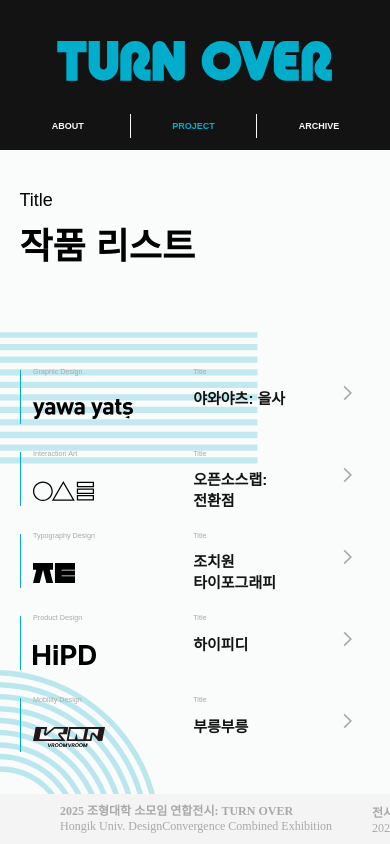
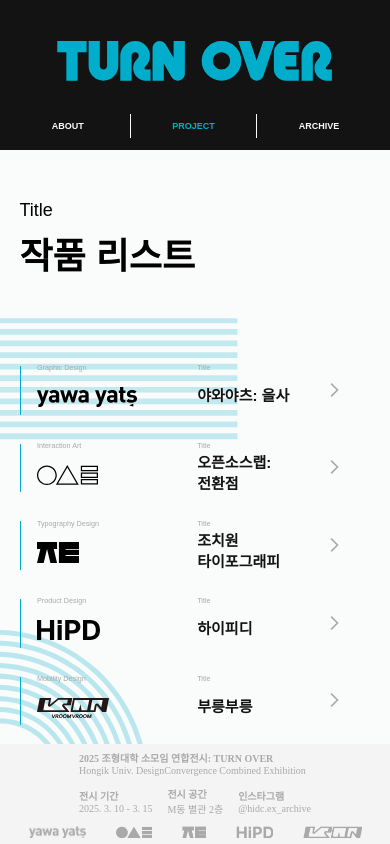
Before and after one commit to hidcCombEx/TurnOver, a plain HTML site: page project.html in a window 390 px wide. Drawn offline with Linux system fonts and the light colour scheme; a web font is replaced by a local one.

Commit message:
Sunghun Fixed

```diff
--- a/project.css
+++ b/project.css
@@ -13,10 +13,8 @@
 /* 좌측상단 Project, 작품 리스트 컨테이터 */
 
 .title {
-    position: relative;
-    width: auto;
-    height: auto;
-    margin-top: 56.0px;
+    display: flex;
+    flex-direction: column;
     text-align: left;
     white-space: nowrap;
 }
@@ -46,13 +44,13 @@
     flex-direction: column;
     justify-content: flex-end;
     align-items: flex-end;
-    gap: 32.0px;
+    gap: 4%;
     margin: 0 auto;
 }
 
 
 /* 동아리 1개 컨테이너 */
-.club {
+.clubs {
     display: flex;
     align-items: center;
     width: 550.0px;
@@ -60,6 +58,13 @@
     margin-bottom: 31.0px;
     gap: 12.0px;
     position: relative;
+}
+
+.club {
+    width: 60%;
+    height: 100%;
+    display: flex;
+    gap: 16px;
 }
 
 
@@ -92,14 +97,17 @@
 /* 동아리 정보 */
 
 .club-info {
-    position: relative;
-    width: 55%;
-    height: auto;
-
+    height: 100%;
     display: flex;
+    flex-direction: column;
     justify-content: flex-start;
     align-items: flex-start;
-    /* 좌측 비율 조정 */
+}
+
+.club-info > div {
+    display: flex;
+    align-items: center;
+    margin: auto 0;
 }
 
 /*====================================*/
@@ -107,18 +115,24 @@
 
 .subtitle-info {
     width: 100%;
-    height: auto;
+    height: 100%;
     display: flex;
+    flex-direction: column;
+    justify-content: space-between;
+}
+
+.subtitle-info > div {
+    display: flex;
+    align-items: center;
+    margin: auto 0;
 }
 
 /* 각 덩어리 내부에서 flex 관리 */
-.club .club-info,
-.club .subtitle-info {
+.clubs .club-info,
+.clubs .subtitle-info {
     display: flex;
     flex-direction: column;
-    justify-content: center;
     height: 100%;
-    padding-top: 25.0px;
 }
 
 /* 동아리 분류, Title 텍스트 스타일 */
@@ -127,22 +141,21 @@
     width: auto;
     height: auto;
     display: flex;
-    position: absolute;
+    /* position: absolute; */
     top: 0;
     font-size: 1.4rem;
     color: #A9A9A9;
 }
 
 /* 로고 크기 */
-.club .logoImage {
-    position: absolute;
+.clubs .logoImage {
+    /* position: absolute; */
     height: 3.0vh;
     padding-top: 5.0px;
     left: 0;
 }
 
-@media all and (max-width:1400.0px) {
-
+@media (max-width: 1500px) {
     .left {
         flex-direction: column;
         gap: 30px;
@@ -152,21 +165,13 @@
         width: 50%;
     }
 
-    .club .logoImage {
+    .clubs .logoImage {
         height: 35.0px;
     }
 
-    .club .subtitle {
+    .clubs .subtitle {
         font-size: 3rem;
-        margin-bottom: 15.0px;
     }
-
-    .club .club-info,
-    .club .subtitle-info {
-        padding-top: 30.0px;
-    }
-
-
 }
 
 /* @media all and (max-width:900.0px) {
@@ -188,7 +193,7 @@
         gap: 6.0px;
     }
 
-    .club {
+    .clubs {
         width: 100%;
         max-height: 20%;
         margin-bottom: 31.0px;
@@ -203,11 +208,10 @@
 } */
 
 /* 소주제 제목 텍스트 스타일 */
-.club .subtitle {
+.clubs .subtitle {
     font-size: 2rem;
     font-weight: 600;
     color: #131313;
-    margin-bottom: 15.0px;
     transition: all 0.2s ease-in-out;
 }
 
@@ -240,7 +244,7 @@
     width: 100%;
     height: 40.0px;
     padding: 7.5px 7.5px;
-    position: absolute;
+    /* position: absolute; */
     top: 1.5rem;
     left: 0;
     transition: all 0.2s ease-in-out;
@@ -275,7 +279,7 @@
 
 /*==================================================================*/
 /* 테블릿 가로, 테블릿 세로 (해상도 384.0px ~ 511.5px)*/
-@media all and (max-width:1023px) {
+@media all and (max-width:1024px) {
 
     /* ======================== */
     /* 좌측 */
@@ -284,19 +288,21 @@
         width: 100%;
         justify-content: center;
         align-items: flex-end;
-        gap: 6.0px;
+        gap: 2%;
     }
 
-    .club {
+    .clubs {
         width: 100%;
         max-height: 20%;
         margin-bottom: 31.0px;
     }
 
+    .club {
+        width: 50%;
+    }
+
     .club .line {
         width: 5.0px;
-        height: 90%;
-        margin: auto 0;
         border-left: 2.0px solid #00AECC;
     }
 
@@ -309,21 +315,16 @@
         font-size: 1.5rem;
     }
 
-    .club .logoImage {
+    .clubs .logoImage {
         height: 25.0px;
     }
 
-    .club .subtitle {
+    .clubs .subtitle {
         font-size: 2rem;
-        margin-bottom: 15.0px;
     }
 
     .arrow svg {
         top: 1.5rem;
-    }
-
-    .title {
-        margin-top: 40.0px;
     }
 
     .title h1 {
@@ -341,16 +342,10 @@
 
 /*==================================================================*/
 /* 모바일 가로, 모바일 세로 (해상도 240.0px ~ 383.5px)*/
-@media all and (max-width:767px) {
+@media all and (max-width:768px) {
 
     /* ======================== */
     /* 좌측 */
-
-
-
-    .title {
-        margin-top: 40.0px;
-    }
 
     .title h1 {
         font-size: 3rem;
@@ -363,17 +358,14 @@
 
     .clublist {
         align-items: flex-end;
-        gap: 6.0px;
     }
 
     .club .line {
         width: 1.5px;
-        height: 90%;
-        margin: auto 0;
         border-left: 1.0px solid #00AECC;
     }
 
-    .club {
+    .clubs {
         width: 100%;
         max-height: 20%;
         /* margin-bottom: 31.0px; */
@@ -388,15 +380,14 @@
         width: 40%;
     }
 
-    .club .logoImage {
+    .clubs .logoImage {
         height: 17.5px;
     }
 
-    .club .subtitle {
+    .clubs .subtitle {
         word-break: keep-all;
         width: 6ch;
         font-size: 1.5rem;
-        margin-bottom: auto;
     }
 
 
@@ -450,7 +441,7 @@
         gap: 6.0px;
     }
 
-    .club {
+    .clubs {
         width: 30.0vw;
         height: 5.0vh;
         margin-bottom: 18.0px;
@@ -472,11 +463,11 @@
         width: 40%;
     }
 
-    .club .logoImage {
+    .clubs .logoImage {
         height: 17.5px;
     }
 
-    .club .subtitle {
+    .clubs .subtitle {
         word-break: keep-all;
         width: 6ch;
         font-size: 1.5rem;
@@ -517,10 +508,6 @@
         background: transparent;
     }
 
-    .title {
-        margin-top: 40.0px;
-    }
-
     .title h1 {
         font-size: 6rem;
     }
@@ -534,25 +521,17 @@
         height: 70%;
         justify-content: center;
         align-items: flex-end;
-        gap: 6.0px;
     }
 
     .club .line {
         width: 1.5px;
-        height: 90%;
-        margin: auto 0;
         border-left: 1.0px solid #00AECC;
     }
 
-    .club {
+    .clubs {
         width: 100%;
         height: 60px;
         margin-bottom: 16.0px;
-    }
-
-    .club .club-info,
-    .club .subtitle-info {
-        padding-top: 20.0px;
     }
 
 
@@ -564,16 +543,15 @@
         width: 40%;
     }
 
-    .club .logoImage {
+    .clubs .logoImage {
         height: 3.0vh;
         padding-top: 5.0px;
     }
 
-    .club .subtitle {
+    .clubs .subtitle {
         word-break: keep-all;
         width: 12ch;
         font-size: 2.5rem;
-        margin-bottom: auto;
     }
 
 
--- a/project.html
+++ b/project.html
@@ -55,17 +55,19 @@
 
                     <div class="clublist">
 
+                        <div class="clubs">
                             <div class="club">
                                 <div class="line"></div>
                                 <div class="club-info">
                                     <p class="category club-category">Graphic Design</p>
-                                <img src="images/logo/yawayats.svg" alt="yawa yatş" class="logoImage">
+                                    <div><img src="images/logo/yawayats.svg" alt="yawa yatş" class="logoImage"></div>
+                                </div>
                             </div>
                             <div class="subtitle-arrow-container">
                                 <a href="yawayats.html">
                                     <div class="subtitle-info">
                                         <p class="category subtitle-category">Title</p>
-                                        <p class="subtitle">야와야츠: 을사</p>
+                                        <div><p class="subtitle">야와야츠: 을사</p></div>
                                     </div>
                                     <div class="arrow-container">
                                         <div class="arrow">
@@ -81,17 +83,19 @@
 
                         </div>
 
+                        <div class="clubs">
                             <div class="club">
                                 <div class="line"></div>
                                 <div class="club-info">
                                     <p class="category club-category">Interaction Art</p>
-                                <img src="images/logo/osl.svg" alt="OSL" class="logoImage">
+                                    <div><img src="images/logo/osl.svg" alt="OSL" class="logoImage"></div>
+                                </div>
                             </div>
                             <div class="subtitle-arrow-container">
                                 <a href="osl.html">
                                     <div class="subtitle-info">
                                         <p class="category subtitle-category">Title</p>
-                                        <p class="subtitle">오픈소스랩: 전환점</p>
+                                        <div><p class="subtitle">오픈소스랩: 전환점</p></div>
                                     </div>
                                     <div class="arrow-container">
                                         <div class="arrow">
@@ -109,17 +113,19 @@
 
 
 
+                        <div class="clubs">
                             <div class="club">
                                 <div class="line"></div>
                                 <div class="club-info">
                                     <p class="category club-category">Typography Design</p>
-                                <img src="images/logo/jota.svg" alt="Typography" class="logoImage">
+                                    <div><img src="images/logo/jota.svg" alt="Typography" class="logoImage"></div>
+                                </div>
                             </div>
                             <div class="subtitle-arrow-container">
                                 <a href="jota.html">
                                     <div class="subtitle-info">
                                         <p class="category subtitle-category">Title</p>
-                                        <p class="subtitle">조치원 타이포그래피</p>
+                                        <div><p class="subtitle">조치원 타이포그래피</p></div>
                                     </div>
                                     <div class="arrow-container">
                                         <div class="arrow">
@@ -136,17 +142,19 @@
                         </div>
 
 
+                        <div class="clubs">
                             <div class="club">
                                 <div class="line"></div>
                                 <div class="club-info">
                                     <p class="category club-category">Product Design</p>
-                                <img src="images/logo/hipd.svg" alt="Product" class="logoImage">
+                                    <div><img src="images/logo/hipd.svg" alt="Product" class="logoImage"></div>
+                                </div>
                             </div>
                             <div class="subtitle-arrow-container">
                                 <a href="hipd.html">
                                     <div class="subtitle-info">
                                         <p class="category subtitle-category">Title</p>
-                                        <p class="subtitle">하이피디</p>
+                                        <div><p class="subtitle">하이피디</p></div>
                                     </div>
                                     <div class="arrow-container">
                                         <div class="arrow">
@@ -163,17 +171,19 @@
                         </div>
 
 
+                        <div class="clubs">
                             <div class="club">
                                 <div class="line"></div>
                                 <div class="club-info">
                                     <p class="category club-category">Mobility Design</p>
-                                <img src="images/logo/vroom.svg" alt="Mobility" class="logoImage">
+                                    <div><img src="images/logo/vroom.svg" alt="Mobility" class="logoImage"></div>
+                                </div>
                             </div>
                             <div class="subtitle-arrow-container">
                                 <a href="vroom.html">
                                     <div class="subtitle-info">
                                         <p class="category subtitle-category">Title</p>
-                                        <p class="subtitle">부릉부릉</p>
+                                        <div><p class="subtitle">부릉부릉</p></div>
                                     </div>
                                     <div class="arrow-container">
                                         <div class="arrow">
--- a/style.css
+++ b/style.css
@@ -10,6 +10,7 @@ body {
     height: 100dvh;
     display: flex;
     flex-direction: column;
+    overflow-x: hidden;
 }
 
 /* 헤더 */
@@ -309,22 +310,36 @@ nav ul .active {
 /* ------------------------------- */
 
 main {
+    width: 100%;
+    height: calc(100vh - 200px);
+    object-fit: contain;
     display: flex;
     flex-direction: column;
     align-items: center;
     justify-content: center;
 }
 
-.main-back {
-    position: absolute;
-    top: 0;
-    left: 0;
+.blur-bg {
+    background-image: url('poster/main-bg.png');
+    background-repeat: no-repeat;
+    background-position: center;
+    background-size: cover;
     width: 100%;
     height: 100%;
-    object-fit: cover;
-    filter: blur(4px);
-    opacity: 0.5;
-    z-index: -1;
+    object-fit: contain;
+    display: flex;
+    justify-content: center;
+    align-items: center;
+}
+
+.blur {
+    width: 100%;
+    height: 100%;
+    background-color: #ffffff55;
+    backdrop-filter: blur(4px);
+    display: flex;
+    justify-content: center;
+    align-items: center;
 }
 
 .grid-container {
@@ -332,8 +347,12 @@ main {
     flex-direction: column;
     align-items: center;
     justify-content: center;
-    height: calc(100vh - 100px - 72px);
+    width: 100%;
+    height: auto;
+    max-width: 100%;
+    max-height: calc(100vh - 200px);
     aspect-ratio: 2/1;
+    object-fit: contain;
 }
 
 .image-grid {
@@ -342,7 +361,8 @@ main {
     grid-template-rows: repeat(4, 1fr);
     width: auto;
     height: 100%;
-    gap: 0;
+    max-width: 100%;
+    max-height: calc(100vh - 200px);
 
     border-radius: 15px;
     border: 1px solid rgba(255, 255, 255, 0.3);
@@ -373,7 +393,6 @@ main {
 @media (max-width: 1368px) {
     .grid-container {
         width: 100%;
-        height: auto;
         overflow: visible;
     }
 
@@ -383,7 +402,6 @@ main {
         grid-template-rows: repeat(4, 1fr);
         width: 100%;
         height: 100%;
-        gap: 0;
     }
 
     .black-grid {
@@ -394,7 +412,8 @@ main {
 @media (max-width: 1024px) {
     .grid-container {
         width: 100%;
-        height: auto;
+        height: max-content;
+        max-height: none;
         overflow: visible;
     }
 
@@ -404,7 +423,6 @@ main {
         grid-template-rows: repeat(4, 1fr);
         width: 100%;
         height: 100%;
-        gap: 0;
     }
 
     .black-grid {
@@ -413,7 +431,6 @@ main {
         grid-template-rows: repeat(4, 1fr);
         width: 100%;
         height: 100%;
-        gap: 0;
     }
 }
 
@@ -553,9 +570,8 @@ main {
 
 /* 푸터 */
 footer {
-    margin-top: auto;
     width: 100%;
-    height: 72px;
+    height: 100px;
     display: flex;
     justify-content: space-between;
     padding: 18px 60px;
@@ -620,7 +636,7 @@ footer {
 
 @media (max-width: 1280px) {
     footer {
-        height: 96px;
+        height: 100px;
         padding: 14px 60px;
         align-items: center;
     }
@@ -632,6 +648,10 @@ footer {
 }
 
 @media (max-width: 1024px) {
+    main {
+        height: auto;
+    }
+
     footer {
         height: 100%;
         flex-direction: column;
@@ -666,6 +686,10 @@ footer {
 @media (max-width: 768px) {
     body {
         height: 100dvh;
+    }
+
+    main {
+        height: auto;
     }
 
     footer {
--- a/style2.css
+++ b/style2.css
@@ -30,11 +30,8 @@ body {
 }
 
 main {
-    position: absolute;
-    top: 100px;
-    left: 0;
     width: 100%;
-    height: calc(100vh - 100px - 72px);
+    height: calc(100vh - 200px);
     overflow-y: hidden;
     overflow-x: hidden;
 }
@@ -72,10 +69,11 @@ main {
 .left {
     width: 100%;
     height: 100%;
+    max-height: calc(100vh - 200px);
     display: flex;
     flex-direction: row;
     justify-content: space-between;
-    padding-left: 5vw;
+    padding: 50px 0 0 5vw;
     /* background-color: #87ff5b; */
 
 }
@@ -96,27 +94,9 @@ main {
 
 /*==================================================================*/
 /* 푸터 */
-
-/* .footer {
-    position: fixed;
-    bottom: 0;
-    left: 0;
+footer {
     width: 100%;
-    background-color: #F4F4F4;
-    color: #A9A9A9;
-    height: 124px;
-    text-align: center;
-    padding: 20px 40px;
-
-} */
-
-/* 푸터 */
-footer {
-    position: fixed;
-    bottom: 0;
-    left: 0;
-    width: 100%;
-    height: 72px;
+    height: 100px;
     display: flex;
     justify-content: space-between;
     padding: 18px 60px;
@@ -181,9 +161,6 @@ footer {
 /* 헤더 */
 
 .header {
-    position: fixed;
-    top: 0;
-    left: 0;
     width: 100vw;
     height: 100px;
     background-color: var(--dark-gray, #131313);
@@ -271,9 +248,16 @@ nav ul .active {
 /* 미디어쿼리 */
 
 
+@media (max-width: 1280px) {
+    .footer-ex-content {
+        flex-direction: column;
+        gap: 10px;
+    }
+}
+
 /*==================================================================*/
 /* 테블릿 가로, 테블릿 세로 (해상도 768px ~ 1023px)*/
-@media all and (max-width:1023px) {
+@media all and (max-width:1024px) {
 
     html,
     body {
@@ -285,7 +269,7 @@ nav ul .active {
     /* 메인 */
 
     main {
-        height: calc(100vh - 100px - 50px);
+        height: calc(100vh - 260px);
     }
 
     /* ======================== */
@@ -311,12 +295,12 @@ nav ul .active {
     /* ======================== */
     /* 좌측 배경 */
 
-
     .left {
         overflow-y: auto;
         width: 100%;
         flex-direction: column;
         gap: 30px;
+        padding: 50px 10vw 0 5vw;
     }
 
     .leftbg {
@@ -327,18 +311,34 @@ nav ul .active {
         width: 0;
     }
 
-    /* ======================== */
-    /* 푸터 */
-
-    .footer {
-        height: 50px;
+    footer {
+        height: 160px;
+        flex-direction: column;
+        justify-content: center;
+        gap: 20px;
     }
 
+    .footer-ex-content {
+        gap: 20px;
+    }
+
+    .footer-logo {
+        gap: 48px;
+    }
+
+    .footer-logo img {
+        height: 14px;
+    }
+
+    .footer-text-title,
+    .footer-text-content {
+        font-size: 14px;
+    }
 }
 
 /*==================================================================*/
 /* 모바일 가로, 모바일 세로 (해상도 480px ~ 767px)*/
-@media all and (max-width:767px) {
+@media all and (max-width:768px) {
 
     html,
     body {
@@ -349,8 +349,7 @@ nav ul .active {
     /* 메인 */
 
     main {
-        height: calc(100vh - 170px - 50px);
-        top: 170px;
+        height: calc(100vh - 300px);
     }
 
 
@@ -418,13 +417,27 @@ nav ul .active {
         width: 0;
     }
 
-    /* ======================== */
-    /* 푸터 */
-
-    .footer {
-        height: 50px;
+    footer {
+        height: 130px;
+        gap: 15px;
     }
 
+    .footer-ex-info {
+        gap: 15px;
+    }
+
+    .footer-logo {
+        gap: 30px;
+    }
+
+    .footer-logo img {
+        height: 12px;
+    }
+
+    .footer-text-title,
+    .footer-text-content {
+        font-size: 12px;
+    }
 }
 
 
@@ -442,8 +455,7 @@ nav ul .active {
     /* 메인 */
 
     main {
-        height: calc(100vh - 150px - 50px);
-        top: 150px;
+        height: calc(100vh - 250px);
     }
 
 
@@ -515,11 +527,24 @@ nav ul .active {
         width: 0;
     }
 
-    /* ======================== */
-    /* 푸터 */
-
-    .footer {
-        height: 50px;
+    footer {
+        gap: 10px;
     }
 
+    .footer-ex-content {
+        gap: 10px;
+    }
+
+    footer {
+        height: 100px;
+    }
+
+    .footer-text-title,
+    .footer-text-content {
+        font-size: 10px;
+    }
+
+    .footer-logo img {
+        height: 12px;
+    }
 }
```
Also changed, not shown: index.html (+4 -2 lines). Lines whose indentation alone changed are shown as unchanged.
